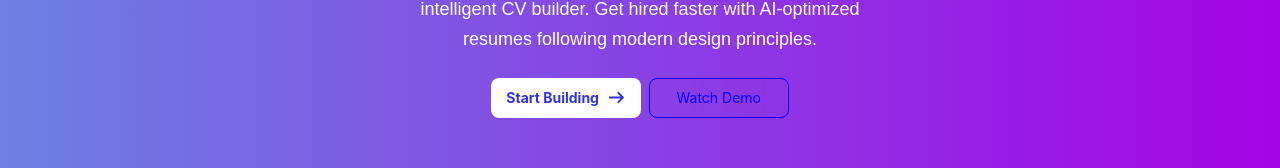
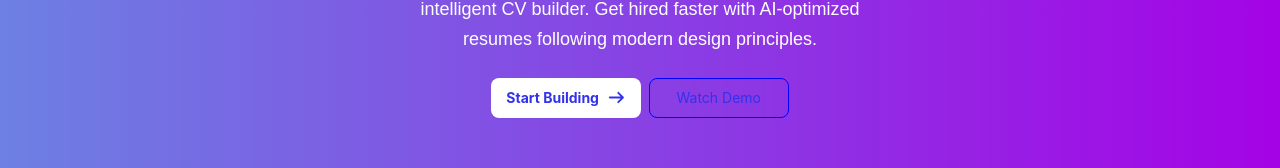
Before and after one commit to i-am-sumi/cv-builder, a Next.js app: page / in a window 1280 px wide. Shown: the part 245-413 px from the top of the page. Built offline with nearby package versions, Linux system fonts and the light colour scheme.

Commit message:
modified page

```diff
--- a/modules/components/HomeSection/HomeSection.jsx
+++ b/modules/components/HomeSection/HomeSection.jsx
@@ -76,7 +76,10 @@ export default function HomeSection() {
             </Span>
           </div>
 
-          <Buttons gap="small" justify="center" style={{ marginTop: "24px" }}>
+          <Buttons
+            gap="small"
+            style={{ marginTop: "24px", justifyContent: "center" }}
+          >
             <Button size="large" className="button1">
               Start Building{" "}
               <FontAwesomeIcon
@@ -87,12 +90,7 @@ export default function HomeSection() {
                 }}
               />
             </Button>
-            <Button
-              size="large"
-              ghost
-              style={{ color: "blue" }}
-              className="button2"
-            >
+            <Button size="large" ghost className="button2">
               Watch Demo
             </Button>
           </Buttons>
@@ -102,28 +100,12 @@ export default function HomeSection() {
           <Row gutter={[16, 16]}>
             {cardItem.map((item, index) => (
               <Col key={index} xs={24} sm={24} md={12} lg={8}>
-                <HomeSectionCard
-                  data-aos="fade-right"
-                  style={{ backgroundColor: "rgba(255,255,255,0.05)" }}
-                >
-                  <div style={{ textAlign: "center", marginBottom: "12px" }}>
-                    {item.icon}
-                  </div>
-                  <Title
-                    level={3}
-                    style={{ textAlign: "center", color: "white" }}
-                  >
+                <HomeSectionCard data-aos="fade-right">
+                  <div className="Icon">{item.icon}</div>
+                  <Title level={3} className="title">
                     {item.title}
                   </Title>
-                  <Paragraph
-                    style={{
-                      textAlign: "center",
-                      fontSize: "18px",
-                      color: "white",
-                    }}
-                  >
-                    {item.span}
-                  </Paragraph>
+                  <Paragraph className="paragraph">{item.span}</Paragraph>
                 </HomeSectionCard>
               </Col>
             ))}
```
